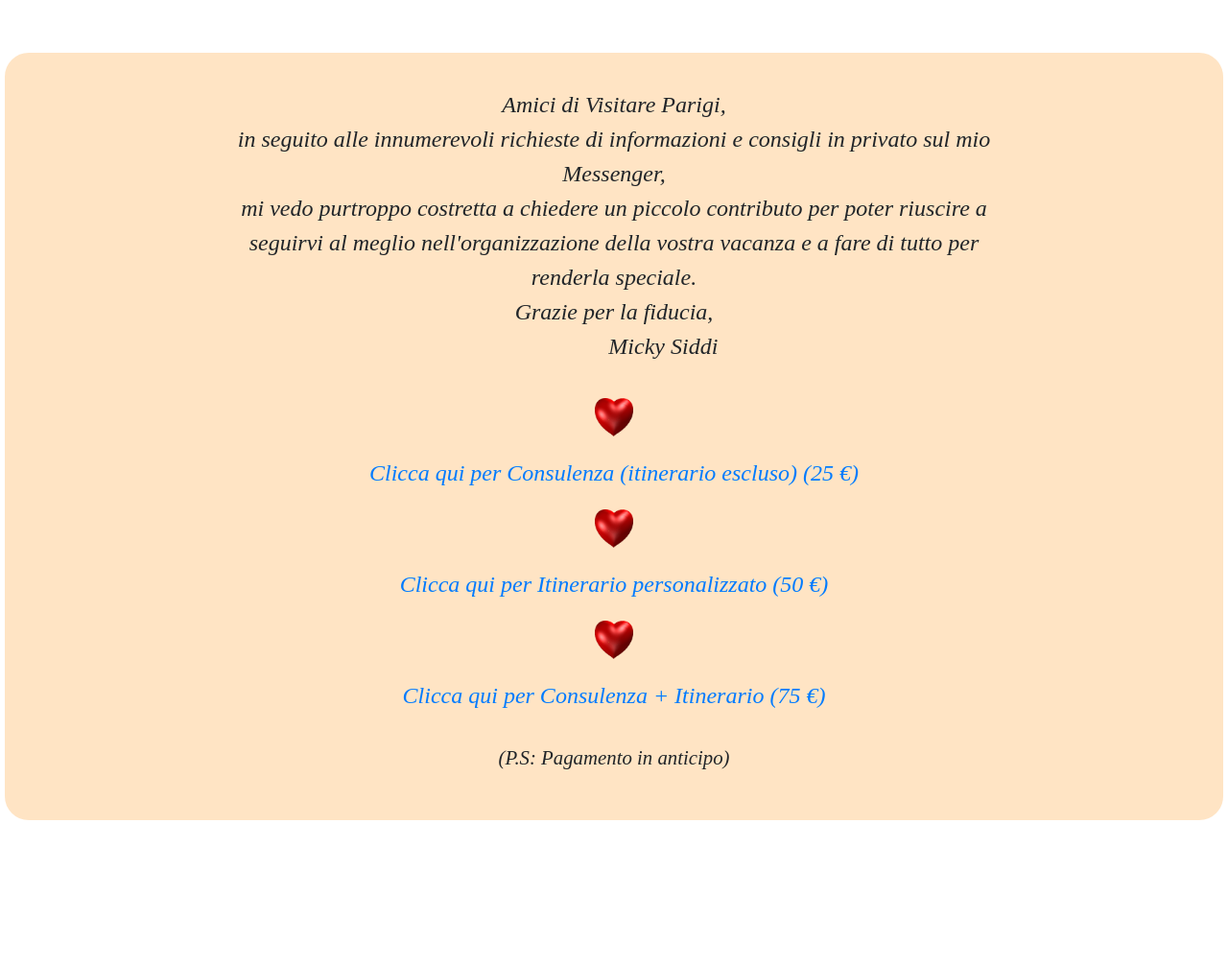
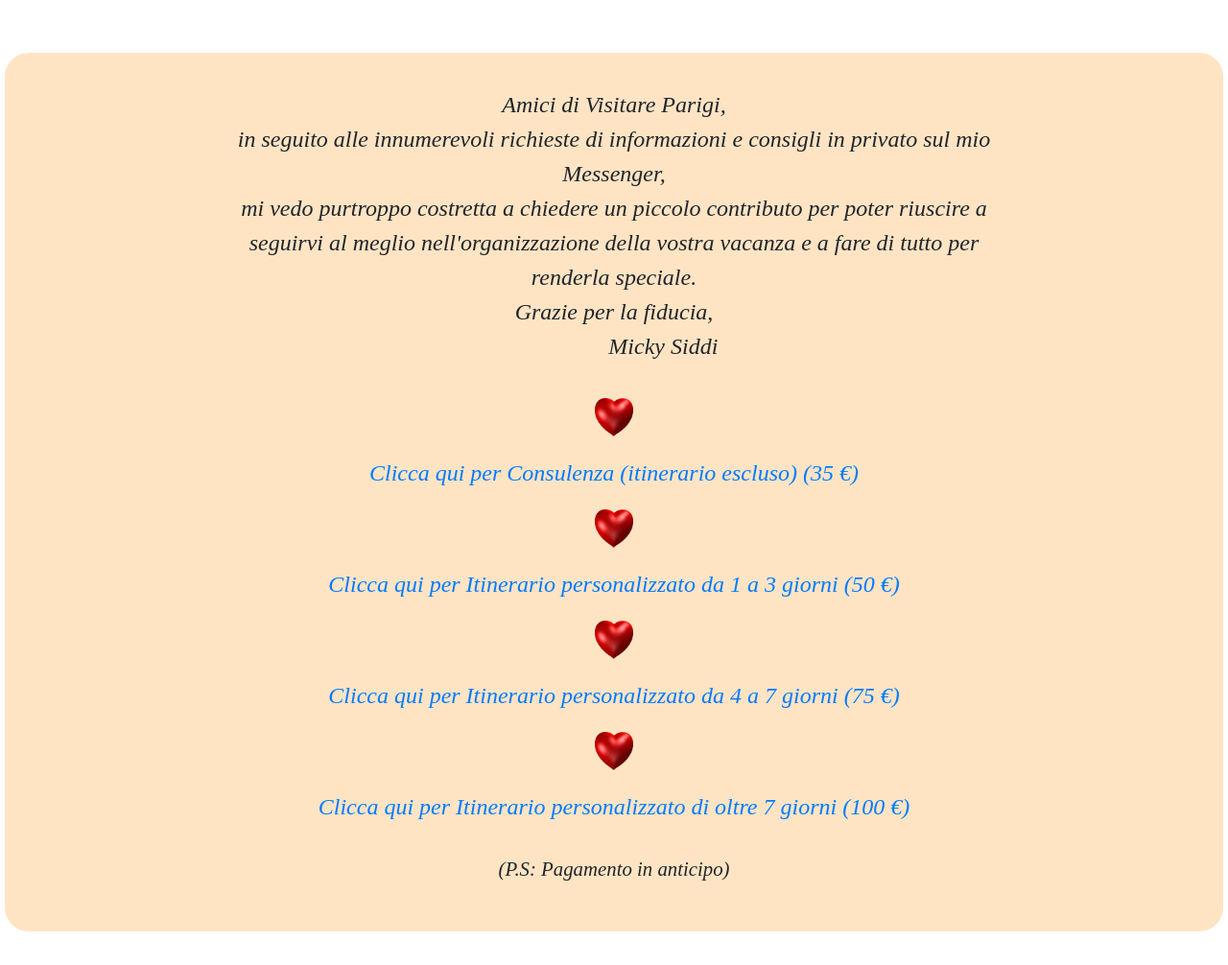
Before and after one commit to slm1977/blog_aiuti_parigi, a plain HTML site: page home.html in a window 1280 px wide. Shown: the whole page at 96% size. Before the commit the page ends 890 px from the top, so only its background shows below. Drawn offline with nearby package versions, Linux system fonts and the light colour scheme.

Commit message:
Update home.html
New homepage with new prices

```diff
--- a/home.html
+++ b/home.html
@@ -67,20 +67,29 @@
 
                                     <div
                                         style="text-align:center;margin-bottom:0px;font-size:clamp(1.5rem, 1.5vw, 3rem);">
-                                        <a href="https://www.paypal.com/donate/?hosted_button_id=BPLHGHCBUSZ5J">
-                                        <em>Clicca qui per Consulenza (itinerario escluso) (25&nbsp;</em>&euro;<em>)</em>
+                                    <a href="https://www.paypal.com/donate/?hosted_button_id=CGFJDBSGYQZ9C">
+                                    <em>Clicca qui per Consulenza (itinerario escluso) (35&nbsp;</em>&euro;<em>)</em>
                                      </a> <br>
                                      <img height="40" style="margin-top:20px;margin-bottom:20px;"
                                      src="cuoreanimato.gif" width="40" /> <br>
-                                        <a href="https://www.paypal.com/donate/?hosted_button_id=RAN77M5UG94MC">
-                                        <em>Clicca qui per Itinerario personalizzato (50&nbsp;</em>&euro;<em>)</em>
+
+                                    <a href="https://www.paypal.com/donate/?hosted_button_id=KBX8KV8HH3DZ8">
+                                    <em>Clicca qui per Itinerario personalizzato da 1 a 3 giorni (50&nbsp;</em>&euro;<em>)</em>
                                     </a> <br>
                                      <img height="40" style="margin-top:20px;margin-bottom:20px;"
                                      src="cuoreanimato.gif" width="40" /> <br>
-                                        <a href="https://www.paypal.com/donate/?hosted_button_id=LTL7KNZK6RF7G">
-                                        <em>Clicca qui per Consulenza + Itinerario (75&nbsp;</em>&euro;<em>)</em>
-                                        </a>
+
+                                    <a href="https://www.paypal.com/donate/?hosted_button_id=MY3NZEZMEQRAU">
+                                    <em>Clicca qui per Itinerario personalizzato da 4 a 7 giorni (75&nbsp;</em>&euro;<em>)</em>
+                                    </a> <br>
+                                     <img height="40" style="margin-top:20px;margin-bottom:20px;"
+                                     src="cuoreanimato.gif" width="40" /> <br>
+
+                                     <a href="https://www.paypal.com/donate/?hosted_button_id=HAAXF9XN8LYG4">
+                                    <em>Clicca qui per Itinerario personalizzato di oltre 7 giorni (100&nbsp;</em>&euro;<em>)</em>
+                                    </a> <br>
                                     </div>
+
                                     <div style="text-align:center;margin-bottom:0px;font-size:clamp(1.3rem, 1.3vw, 3rem);">
                                         <br>
                                         <em>(P.S: Pagamento in anticipo)</em>
```
Lines whose indentation alone changed are shown as unchanged.
